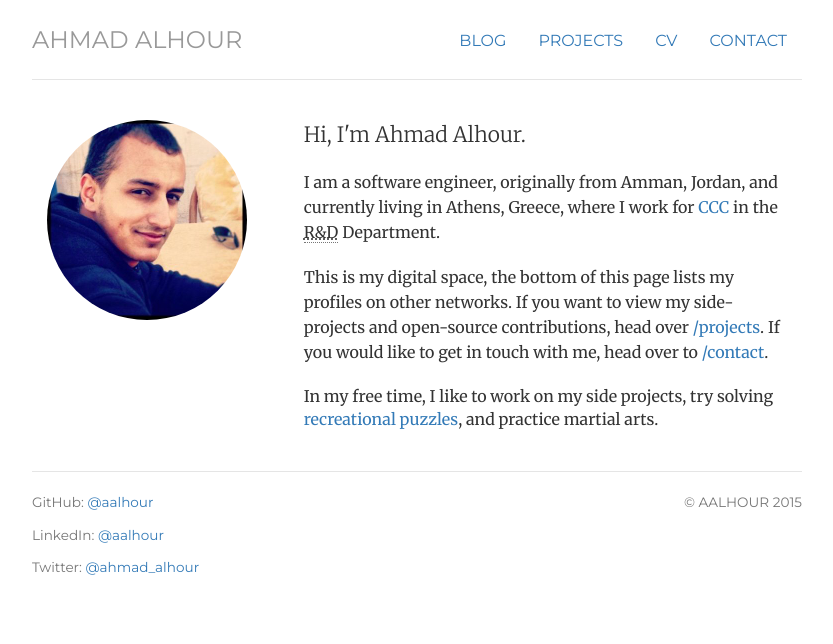
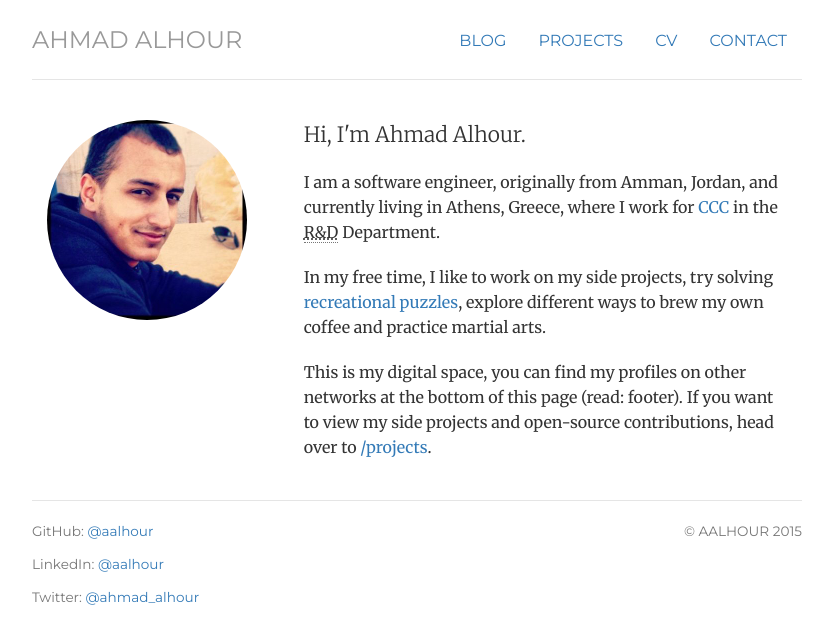
Before and after one commit to aalhour/aalhour.github.io, a Jekyll site: the page built from index.html, in a window 1280 px wide. Shown: the top 644 px of the page, without its empty margins (223-1056 px from the left). Built offline with Jekyll 4.4.1, drawn with Linux system fonts in a browser that asks for light colours.

```diff
--- a/_config.yml
+++ b/_config.yml
@@ -2,11 +2,12 @@
 title: Ahmad Alhour
 email: a.z.alhour@gmail.com
 description: > # this means to ignore newlines until "baseurl:"
-  Programming, Software Development, Computer Science, and other stuff.
+  Blog of Ahmad Alhour. Projects and articles on Programming, Software Development, Computer Science, and other stuff.
 baseurl: "" # the subpath of your site, e.g. /blog/
 url: "http://aalhour.com" # the base hostname & protocol for your site
 twitter_username: ahmad_alhour
 github_username:  aalhour
+linkedin_username: aalhour
 
 # Build settings
 # permalink: /blog/:year/:month/:day/:title
--- a/blog/atom.xml
+++ b/blog/atom.xml
@@ -11,15 +11,15 @@ layout: feed
  <id>http://aalhour.github.io/blog/</id>
  <author>
    <name>Ahmad Alhour</name>
-   <email>jwmcglone@gmail.com</email>
+   <email>a.z.alhour@gmail.com</email>
  </author>
 
  {% for post in site.posts %}
  <entry>
    <title>{{ post.title }}</title>
-   <link href="http://aalhour.github.io{{ post.url }}"/>
+   <link href="http://aalhour.com/{{ post.url }}"/>
    <updated>{{ post.date | date_to_xmlschema }}</updated>
-   <id>http://aalhour.github.io/blog{{ post.id }}</id>
+   <id>http://aalhour.com/blog{{ post.id }}</id>
    <content type="html">{{ post.content | xml_escape }}</content>
  </entry>
  {% endfor %}
--- a/css/style.css
+++ b/css/style.css
@@ -55,6 +55,10 @@ ul.swatch li:first-child { webkit-border-top-left-radius: 9px; -webkit-border-bo
 .swatch-log p { font-size: 14px; clear: left; margin-top: 10px; font-family: 'Montserrat', Helvetica, sans-serif; text-transform: uppercase; }
 .clear { clear: both; height: 20px; }
 
+/* Home */
+.home p { margin-bottom: 20px; line-height: 25px; }
+.home p:last-child { margin-bottom: 0px; }
+
 /* CV */
 .cv {line-height: 23px; width: 90%; margin: 0 auto;}
 .cv li { line-height: 23px; }
@@ -62,9 +66,6 @@ ul.swatch li:first-child { webkit-border-top-left-radius: 9px; -webkit-border-bo
 .cv h1 { font-size: 32.5px; }
 
 .notes, .contact, .about, .cv, .error, .swatches { margin-bottom: 30px; }
-
-/* Home */
-.home p { margin-bottom: 20px; line-height: 25px; }
 
 /* Contact */
 iframe {font-family: 'Merriweather', Georgia, Times; font-size: 16px;}
--- a/index.html
+++ b/index.html
@@ -21,8 +21,8 @@ description: Ahmad Alhour is a Software Engineer, living and working in Athens,
 	    itemtype="http://data-vocabulary.org/Address"><span itemprop="region">Amman</span>, <span itemprop="country-name">Jordan</span></span>, and currently living in <span itemprop="address" itemscope
 	    itemtype="http://data-vocabulary.org/Address"><span itemprop="region">Athens</span>, <span itemprop="country-name">Greece</span></span>, where I work for <a title="Consolidated Contractors Company, Offshore S.A.L" target="_blank" href="http://www.ccc.me">CCC</a> in the <abbr title="Research and Development">R&amp;D</abbr> Department.</p>
 
-	    <p>This is my digital space, the bottom of this page lists my profiles on other networks. If you want to view my side-projects and open-source contributions, head over <a href="/projects">/projects</a>. If you would like to get in touch with me, head over to <a href="/contact">/contact</a>.</p>
+	    <p>In my free time, I like to work on my side projects, try solving <a target="_blank" href="https://projecteuler.net/profile/aalhour.png"><span itemprop="title">recreational puzzles</span></a>, explore different ways to brew my own coffee and practice martial arts.</p>
 
-	    <span>In my free time, I like to work on my side projects, try solving <a target="_blank" href="https://projecteuler.net/profile/aalhour.png"><span itemprop="title">recreational puzzles</span></a>, and practice martial arts.</span>
+	    <p>This is my digital space, you can find my profiles on other networks at the bottom of this page (read: footer). If you want to view my side projects and open-source contributions, head over to <a href="/projects">/projects</a>.</p>
 	</div>
 </div>
```
